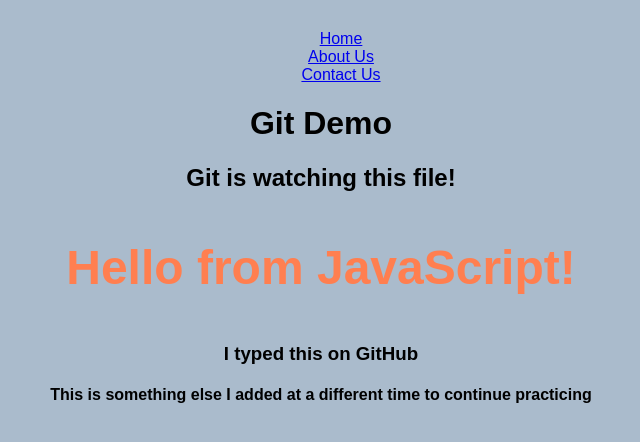
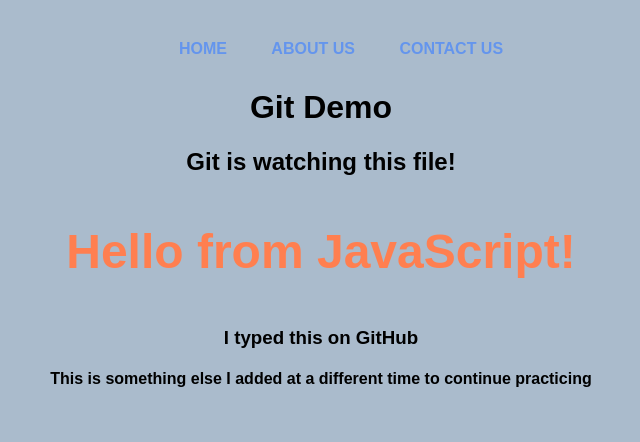
Before and after one commit to KTrav26/gitdemo, a plain HTML site: page index.html in a window 1280 px wide. Shown: the whole page, without its empty margins (319-959 px from the left). Drawn offline with Linux system fonts and the light colour scheme.

Commit message:
css quickie

```diff
--- a/css/main.css
+++ b/css/main.css
@@ -9,7 +9,7 @@ nav ul {
   list-style-type: none;
 }
 
-nav li (
+nav li {
 display: inline-block;
 margin: 10px 20px;
 }
```
